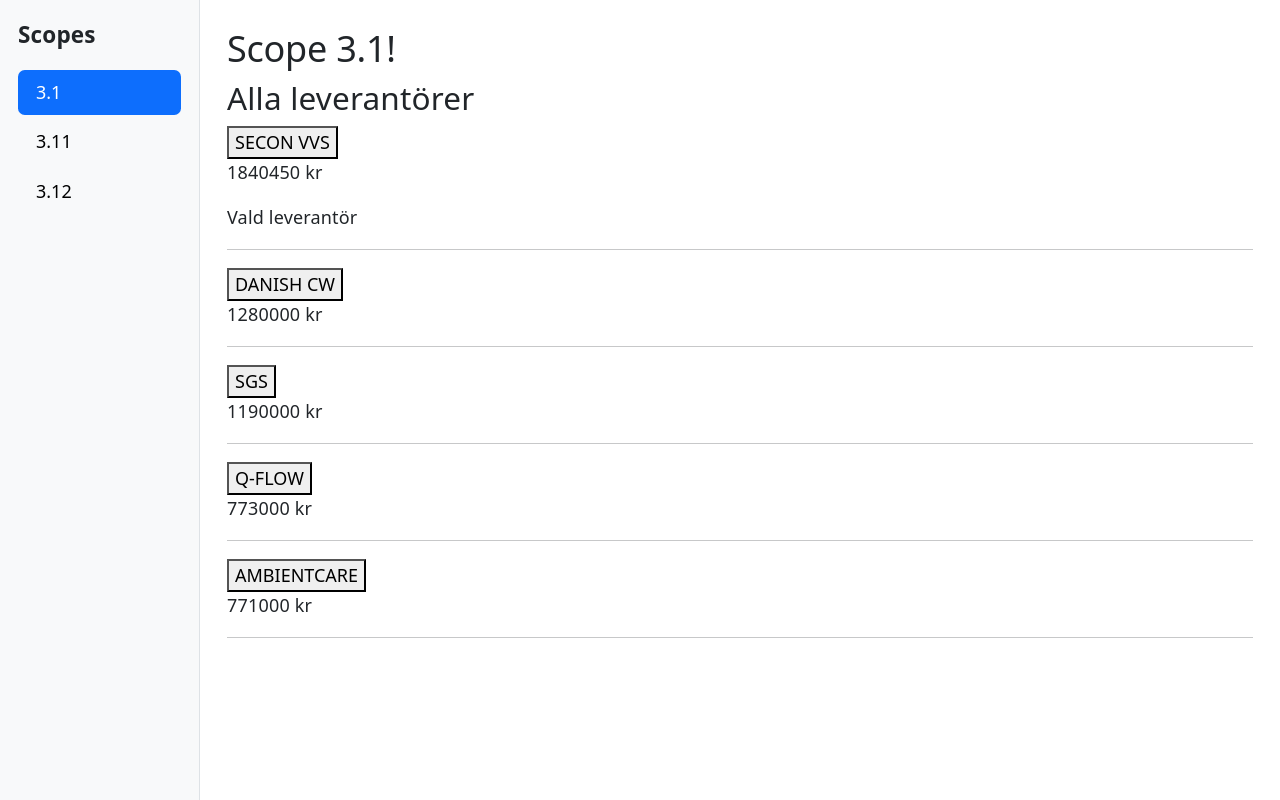
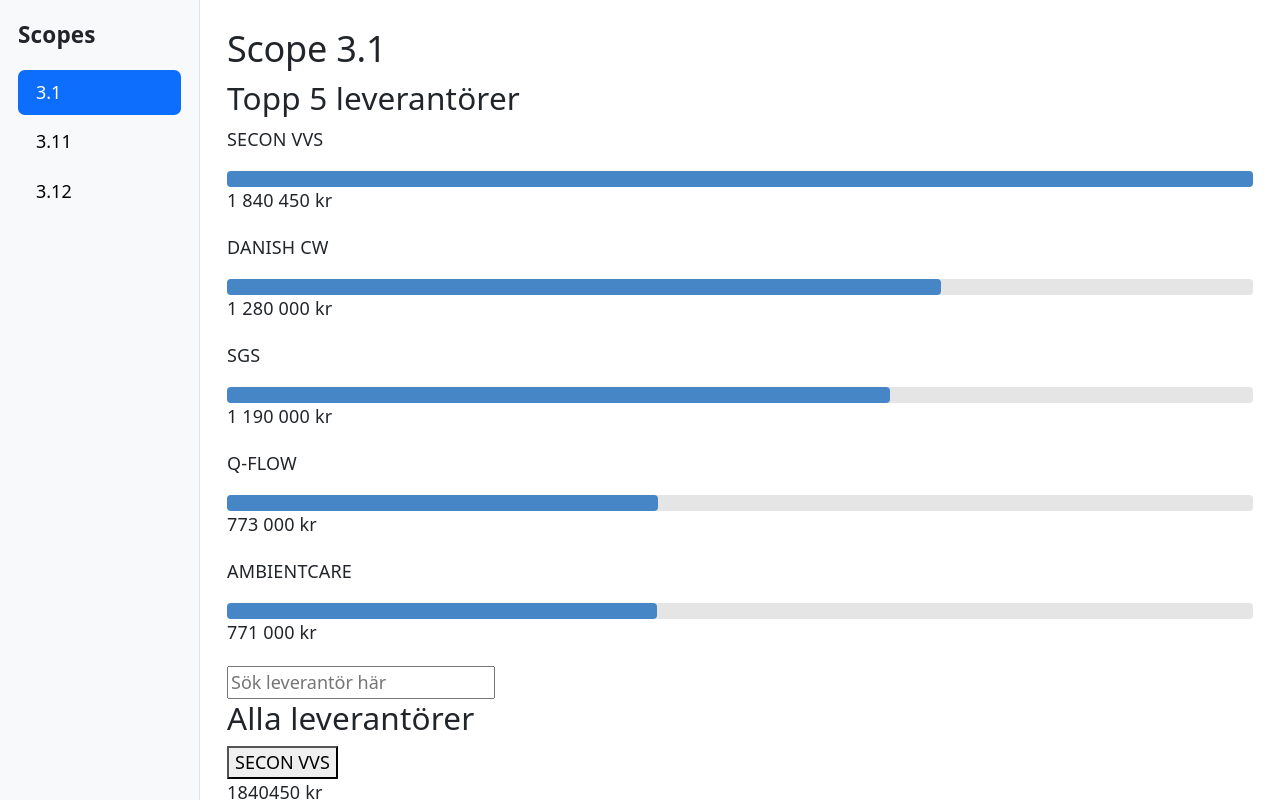
Before and after one commit to PyA99/react-playground, a React (Vite) app: page / in a window 1280 px wide. Both pictures are taken after a click on the button "3.1". Shown: the top 800 px of the page. Built offline with nearby package versions, Linux system fonts and the light colour scheme.

Commit message:
Supplier details, charts and list updates

```diff
--- /dev/null
+++ b/src/components/scope31/SupplierChart.css
@@ -0,0 +1,21 @@
+
+/* One row for each supplier */
+.chart-row {
+    margin-bottom: 20px;
+}
+
+/* For the background behind the diagram */
+.chart-background {
+    background-color: #e5e5e5;
+    width: 100%;
+    height: 16px;
+
+    border-radius: 4px;
+}
+
+/* Color for the actual purchased amount */
+.chart-bar {
+    height: 100%;
+    background-color: #4786c6; /*Reminder: fade effect later if possible.*/
+    border-radius: 4px;
+}
--- /dev/null
+++ b/src/components/scope31/SupplierChart.jsx
@@ -0,0 +1,45 @@
+import "./SupplierChart.css";
+
+function SupplierChart({ suppliers }) {
+
+    // organizes suppliers based on amount in SEK, highest at the top
+    // only brings the top 5.
+
+    //Sort from highest to lowest. if b.total is larger than a.total, place b first
+    //.slice() is used to ensure a top 5
+    const topSuppliers = [...suppliers]
+    .sort((a, b) => b.total - a.total)
+    .slice(0, 5);
+
+    // The highest price is used to figure out the diagram's lentgh.
+    const maxTotal = topSuppliers[0]?.total || 1;
+
+    return (
+        <div>
+            <h3>Topp 5 leverantörer</h3>
+
+            {/*Each supplier gets its own diagram. */}
+            {topSuppliers.map((supplier) =>(
+
+                <div className="chart-row" key={supplier.id}>
+
+                    <p>{supplier.name}</p>
+
+                    {/*Diagram length in %  */}
+                    <div className="chart-background">
+                        <div className="chart-bar"
+                        style={{
+                            width: `${(supplier.total / maxTotal) * 100}%`
+                        }}
+                        />
+                    </div>
+
+                    <p>{supplier.total.toLocaleString("sv-SE")} kr</p>
+
+                </div>
+            ))}
+        </div>
+    );
+}
+
+export default SupplierChart;
--- /dev/null
+++ b/src/components/scope31/SupplierDetails.jsx
@@ -0,0 +1,16 @@
+function SupplierDetails({ supplier }) {
+    return (
+        <div>
+            <h3>Leverantörsdetaljer</h3>
+
+            <h4>{supplier.name}
+
+                <p>Land: {supplier.country}</p>
+                <p>Kategori: {supplier.category}</p>
+                <p>Totalt inköp: {supplier.total} kr</p>
+            </h4>
+        </div>
+    );
+}
+
+export default SupplierDetails;
--- a/src/components/scope31/SupplierList.jsx
+++ b/src/components/scope31/SupplierList.jsx
@@ -1,20 +1,27 @@
-//
+// Receives the supplier list, the supplier ID and the click function
 function SupplierList({ suppliers, selectedId, onSelect }) {
     return (
         <div>
             <h3>Alla leverantörer</h3>
 
+            {/* Goes through every supplier and shows them accordingly */}
+            {suppliers.map((supplier) => (
 
-            {suppliers.map((supplier) => (
+                // Every supplier gets its own element with a unique ID.
                 <div key={supplier.id}>
+
+                    {/*button chooses the selected supplier upon click.*/}
                     <button
                     type="button"
                     onClick={() => onSelect(supplier.id)}
                     >
                         {supplier.name}
                     </button>
+
+                    {/*Shows the amount in SEK */}
                     <p>{supplier.total} kr</p>
 
+                    {/*Shows text IF the supplier is selected through &&*/}
                     {selectedId === supplier.id && (
                         <p>Vald leverantör</p>
                     )}
@@ -25,4 +32,5 @@
     );
 }
 
+// Ensures the component is available on other files
 export default SupplierList;
--- a/src/pages/Scope31.jsx
+++ b/src/pages/Scope31.jsx
@@ -2,22 +2,61 @@
 
 import mockSuppliers from "../data/mockSuppliers.json";
 import SupplierList from "../components/scope31/SupplierList";
+import SupplierDetails from "../components/scope31/SupplierDetails";
+import SupplierChart from "../components/scope31/SupplierChart";
+
 
 
 function Scope31() {
 
+  {/*Takes all suppliers from Scope 3.1 in the JSON file. */}
   const suppliers = mockSuppliers["3.1"].suppliers;
 
+  //
   const [selectedId, setSelectedId] = useState(1);
+
+  // The user's text will be saved in the search field.
+  const [search, setSearch] = useState("");
+
+  // Ensuring that the inputed text matches the search result.
+  //toLowerCase sets text to lowercase + .includes() to make sure the supplier matches the searched text
+  // No matter how the user writes a supplier, it will return desired result.
+  const filteredSuppliers = suppliers.filter((supplier) =>
+  supplier.name.toLowerCase().includes(search.toLowerCase())
+);
+
+  // Looks for the supplier with the Id that fits the selected ID
+  const selectedSupplier = suppliers.find(
+    (supplier) => supplier.id === selectedId
+  );
+
   return (
     <div>
-      <h2>Scope 3.1!</h2>
+      <h2>Scope 3.1</h2>
 
+      {/*Shows the first 5 suppliers in a diagram. */}
+      <SupplierChart suppliers={suppliers} />
+
+      {/*Searchfield for all suppliers */}
+      <input
+      type="text"
+      placeholder="Sök leverantör här"
+      value={search}
+      onChange={(event) => setSearch(event.target.value)}
+      />
+
+      {/*Shows list of suppliers for the user to choose from */}
       <SupplierList
-      suppliers={suppliers}
+      suppliers={filteredSuppliers}
       selectedId={selectedId}
       onSelect={setSelectedId}
+
       />
+
+      {/*Shows details about the supplier if it exists */}
+      {selectedSupplier && (
+        <SupplierDetails supplier={selectedSupplier} />
+      )}
     </div>
   );
 }
```
